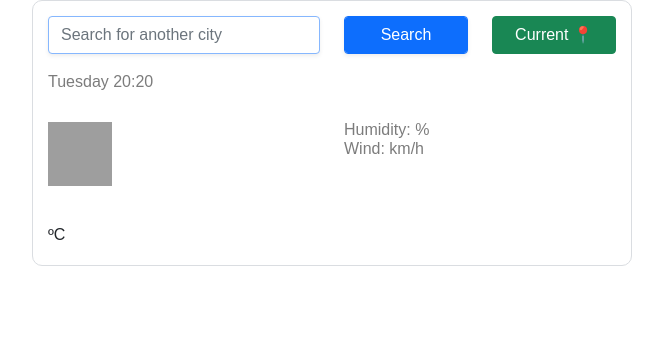
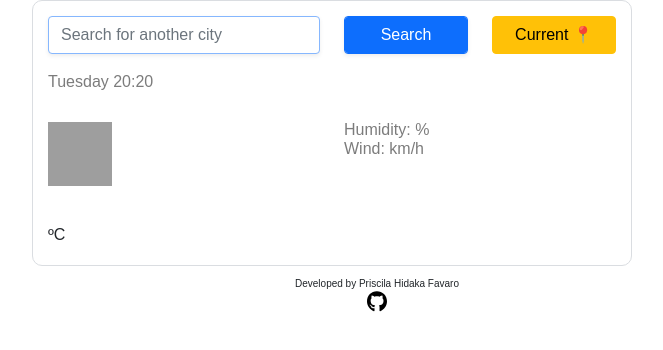
Before and after one commit to hidakadev/weather-app, a plain HTML site: page index.html in a window 1280 px wide. Shown: the whole page, without its empty margins (263-926 px from the left). Drawn offline with nearby package versions, Linux system fonts and the light colour scheme; no server answers; grey boxes are pictures that could not be loaded.

Commit message:
Update of button colors and footer addition

```diff
--- a/index.html
+++ b/index.html
@@ -22,7 +22,7 @@
                         <input type="submit" value="Search" class="form-control btn btn-primary shadow-sm" />
                     </div>
                     <div class="col-3">
-                        <button class="btn btn-success w-100" id="current-location-button">
+                        <button class="btn btn-warning w-100" id="current-location-button">
                 Current 📍
               </button>
                     </div>
@@ -53,6 +53,10 @@
         </div>
     </div>
     <script src="src/index.js"></script>
+    <footer>Developed by Priscila Hidaka Favaro
+        <BR>
+        <a href="https://github.com/priscilahf" target="_blank"><img src="media/github-icon.svg"></a>
+    </footer>
 </body>
 
 </html>
--- a/src/styles.css
+++ b/src/styles.css
@@ -23,6 +23,20 @@ li {
     height: 19px;
     line-height: 1;
     list-style: none;
+}
+
+footer {
+    font-size: 10px;
+    text-align: center;
+    margin: 10px auto;
+}
+
+a:hover {
+    cursor: pointer;
+}
+
+img {
+    width: 20px;
 }
 
 .container {
```
Also changed, not shown: media/github-icon.svg (added).
